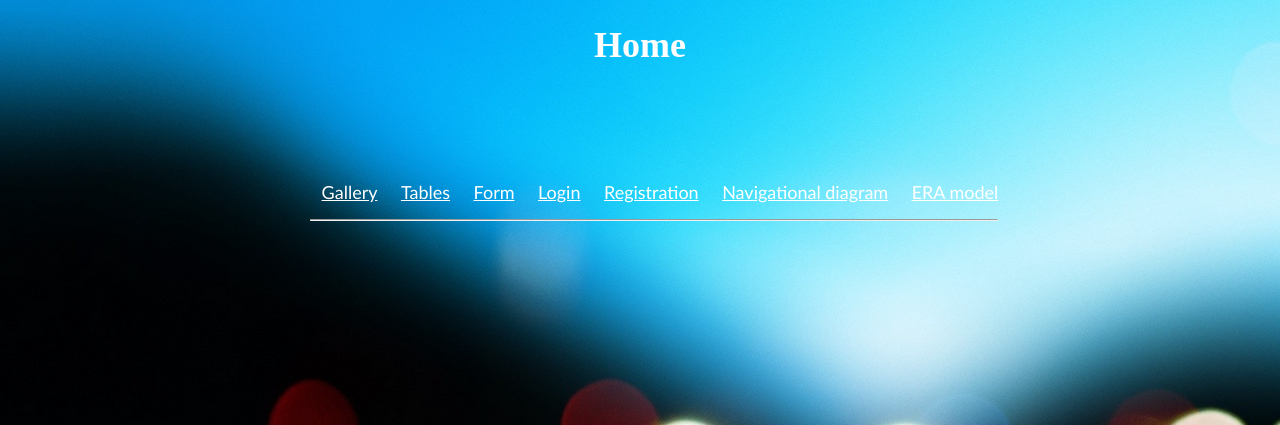
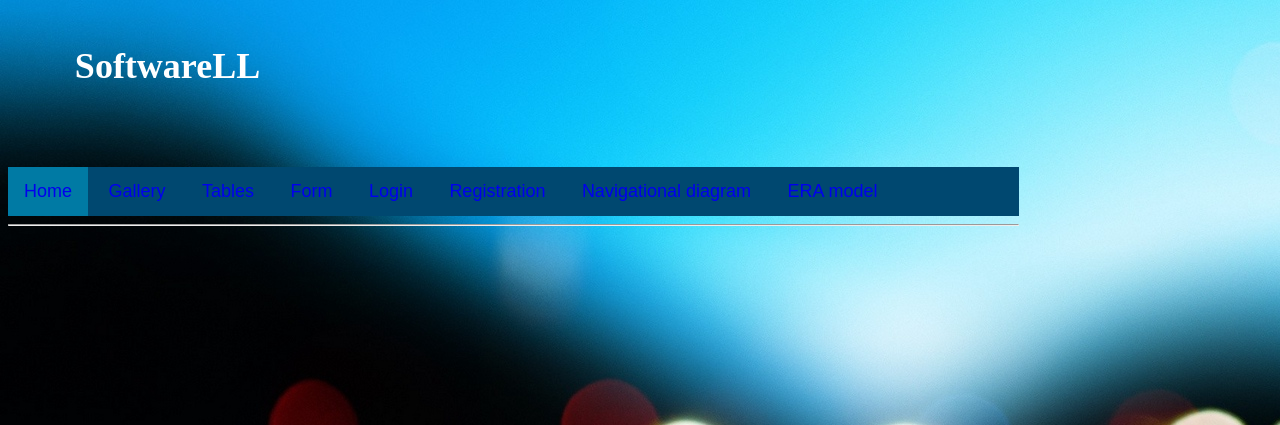
Before and after one commit to slavkus/SoftwareLL, a PHP site: page / in a window 1280 px wide. Shown: the top 425 px of the page. Run offline with PHP 8.4, Linux system fonts and the light colour scheme.

Commit message:
Modified main.css, mainly nav. Added navigational diagram & era_model.

```diff
--- a/SoftwareLL/css/main.css
+++ b/SoftwareLL/css/main.css
@@ -1,35 +1,66 @@
 /* General settings */
 
 body {
-    font-family: calibri;
+    font-family: Arial, Helvetica, sans-serif;
     color: white;
     background-image: url("../multimedia/background.jpg");
-    width: 80%;
-    margin-left: 10%;
+}
+
+header {
+    padding: 1%;
+    margin-left: 3.5%;
+}
+
+ul {
+    list-style-type: none;
+    margin: 0;
+    padding: 0;
+    overflow: hidden;
+    background-color: #004870;
+}
+
+li {
+    display: inline-block;
+    color: white;
+    text-align: center;
+    padding: 14px 16px;
+    text-decoration: none;
+    font-size: 18px;
+}
+
+li a:hover{
+    background-color: #007AA4;
 }
 
 nav {
-    margin-top: 7%;
-    margin-left: 15%;
-    width: 70%;
+    margin-top: 2%;
+    width: 80%;
 }
 
-nav a {
+a {
+    text-decoration: none;
+}
+
+a:visited {
     color: white;
-    font-size: 18px;
+}
+
+a:unvisited {
+    color: white;
+}
+
+figcaption {
+    text-align: center;
 }
 
 h1 {
     color: white;
-    text-align: center;
-    font-family: Copperplate;
+    text-align: left;
+    margin-left: 10px;
+    font-family: Rockwell;
     font-size: 36px
 }
 
-.navigation {
-    display: flex;
-    flex-wrap: wrap;
-    align-content: center;
-    justify-content: space-between;
-    list-style: none;
+td {
+    padding: 2%;
 }
--- a/SoftwareLL/index.php
+++ b/SoftwareLL/index.php
@@ -19,11 +19,12 @@
     </head>
     <body>
         <header style="font-weight:bold">
-            <h1 id="headerID">Home</h1>
+            <h1 id="headerID">SoftwareLL</h1>
         </header>
         <br>
         <nav>
-            <ul class="navigation">
+            <ul>
+                <li style="background-color: #007AA4;"><a href="ostalo/multimedija.html">Home</a></li>
                 <li><a href="ostalo/multimedija.html">Gallery</a></li>
                 <li><a href="ostalo/popis.html">Tables</a></li>
                 <li><a href="obrasci/obrazac.html">Form</a></li>
@@ -32,7 +33,7 @@
                 <li><a href="navigacijski.html">Navigational diagram</a></li>
                 <li><a href="era.html">ERA model</a></li>
             </ul>
-            <hr style="margin-left: 4%;">
+            <hr>
         </nav>
     </body>
 </html>
--- a/SoftwareLL/nbproject/private/private.xml
+++ b/SoftwareLL/nbproject/private/private.xml
@@ -3,6 +3,7 @@
     <editor-bookmarks xmlns="http://www.netbeans.org/ns/editor-bookmarks/2" lastBookmarkId="0"/>
     <open-files xmlns="http://www.netbeans.org/ns/projectui-open-files/2">
         <group>
+            <file>file:/C:/Users/Slavkus/Desktop/SoftwareLL/css/main.css</file>
             <file>file:/C:/Users/Slavkus/Desktop/SoftwareLL/index.php</file>
         </group>
     </open-files>
```
Also changed, not shown: SoftwareLL/multimedia/era_model.png (added), SoftwareLL/multimedia/navigational_diagram.png (added), 3 other files.
